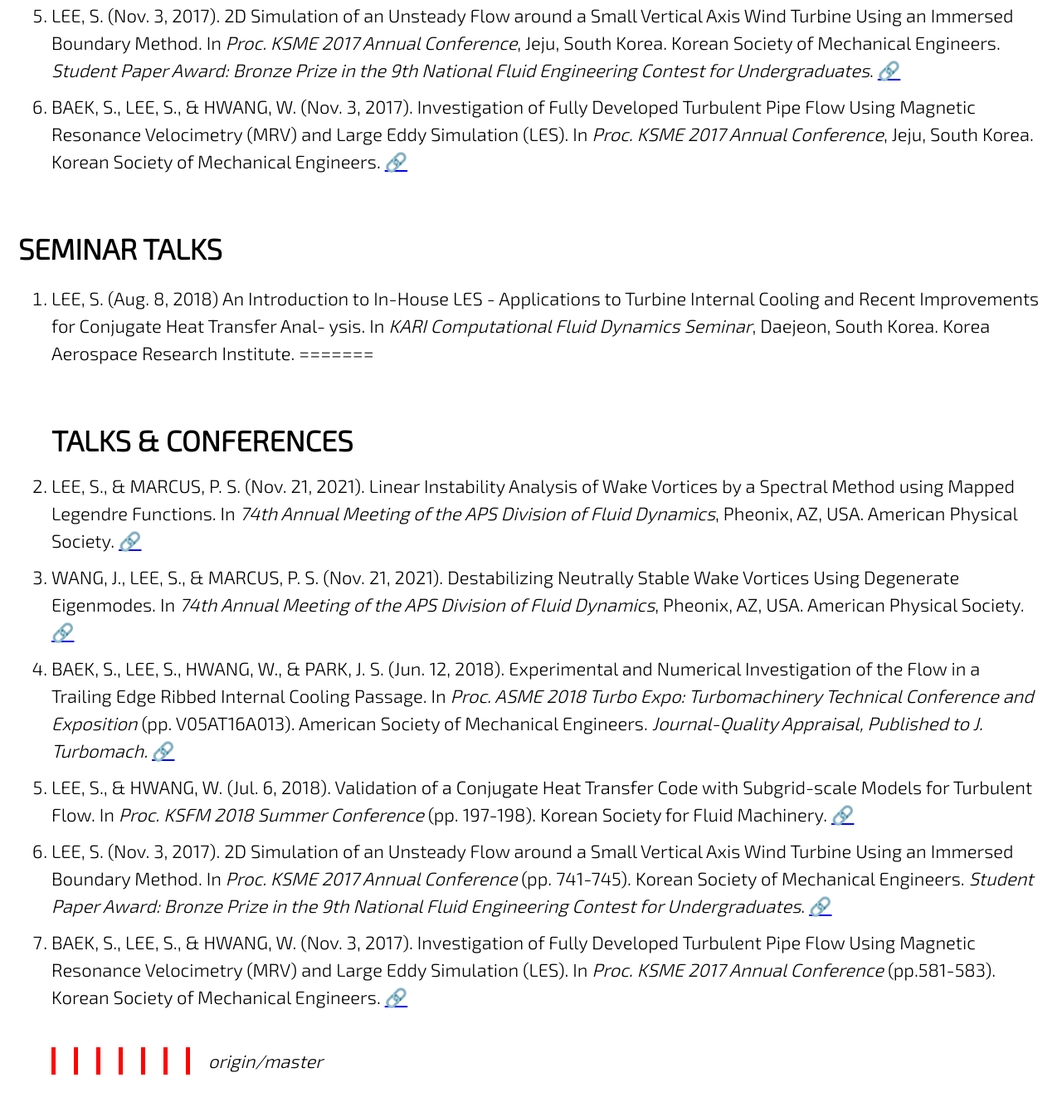
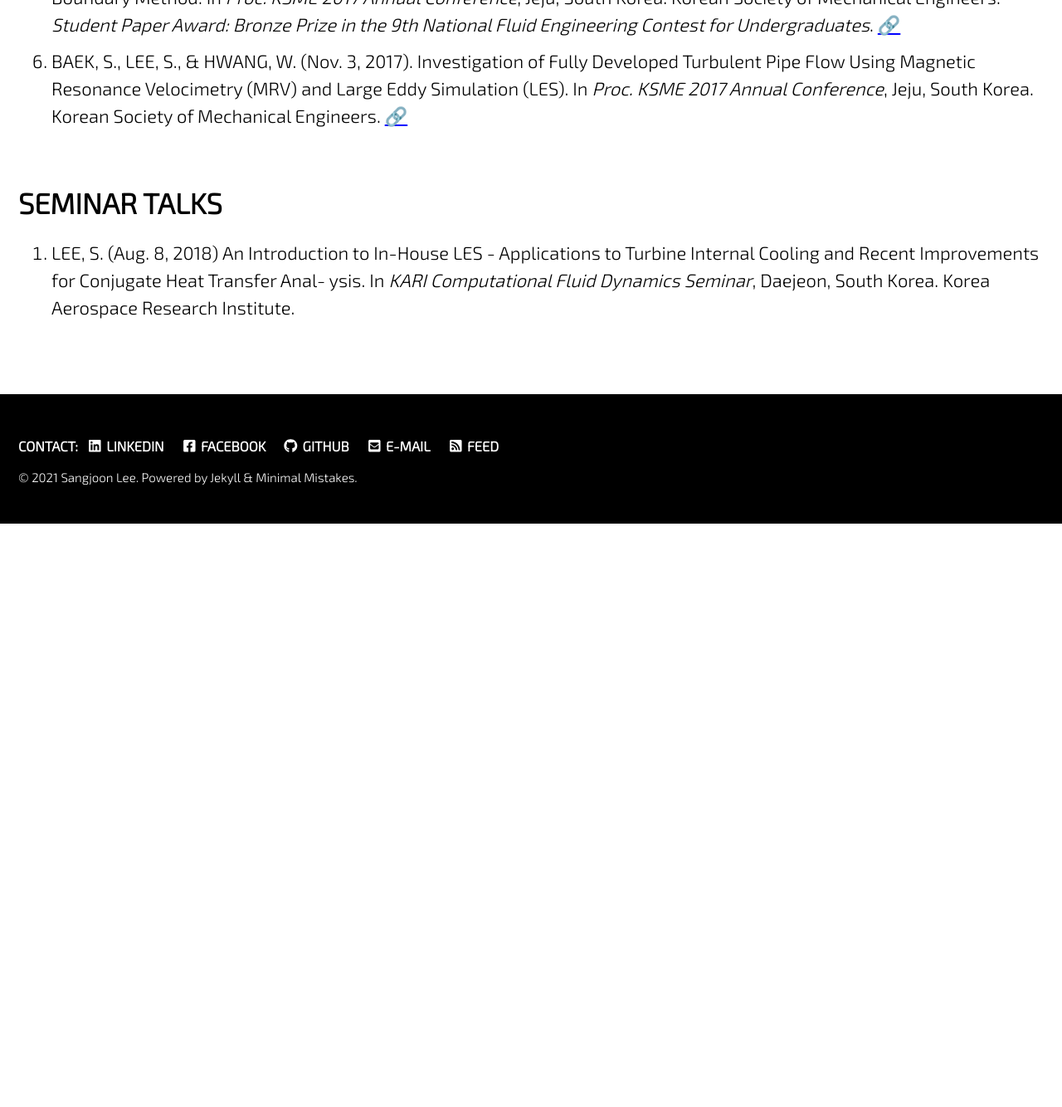
Before and after one commit to jun9303/jun9303.github.io, a Jekyll site: the page built from _pages/publications.md, in a window 1280 px wide and 1400 px high, scrolled down 1235 px. Shown: the top 1334 px of the window at 83% size. Built offline with Jekyll 4.4.1, drawn with Linux system fonts in a browser that asks for light colours; cached includes are drawn as plain includes; nearby versions of some CDN libraries; emoji names are drawn with the system emoji font; after the commit the page ends 1865 px from its top, so only the background shows below that.

Commit message:
APS Update 112621

```diff
--- a/_pages/publications.md
+++ b/_pages/publications.md
@@ -28,16 +27,6 @@ header:
 
 1. LEE, S. (Aug. 8, 2018) An Introduction to In-House LES - Applications to Turbine Internal Cooling and Recent Improvements for Conjugate Heat Transfer Anal-
 ysis. In *KARI Computational Fluid Dynamics Seminar*, Daejeon, South Korea. Korea Aerospace Research Institute.
-=======
-# TALKS & CONFERENCES
-
-1. LEE, S., & MARCUS, P. S. (Nov. 21, 2021). Linear Instability Analysis of Wake Vortices by a Spectral Method using Mapped Legendre Functions. In *74th Annual Meeting of the APS Division of Fluid Dynamics*, Pheonix, AZ, USA. American Physical Society. [:link:](https://meetings.aps.org/Meeting/DFD21/Session/E24.1)
-2. WANG, J., LEE, S., & MARCUS, P. S. (Nov. 21, 2021). Destabilizing Neutrally Stable Wake Vortices Using Degenerate Eigenmodes. In *74th Annual Meeting of the APS Division of Fluid Dynamics*, Pheonix, AZ, USA. American Physical Society. [:link:](https://meetings.aps.org/Meeting/DFD21/Session/E24.3)
-3. BAEK, S., LEE, S., HWANG, W., & PARK, J. S. (Jun. 12, 2018). Experimental and Numerical Investigation of the Flow in a Trailing Edge Ribbed Internal Cooling Passage. In *Proc. ASME 2018 Turbo Expo: Turbomachinery Technical Conference and Exposition* (pp. V05AT16A013). American Society of Mechanical Engineers. *Journal-Quality Appraisal, Published to J. Turbomach.* [:link:](https://doi.org/10.1115/GT2018-76741)
-4. LEE, S., & HWANG, W. (Jul. 6, 2018). Validation of a Conjugate Heat Transfer Code with Subgrid-scale Models for Turbulent Flow. In *Proc. KSFM 2018 Summer Conference* (pp. 197-198). Korean Society for Fluid Machinery. [:link:](http://www.dbpia.co.kr/journal/articleDetail?nodeId=NODE07536688&language=ko_KR)
-5. LEE, S. (Nov. 3, 2017). 2D Simulation of an Unsteady Flow around a Small Vertical Axis Wind Turbine Using an Immersed Boundary Method. In *Proc. KSME 2017 Annual Conference* (pp. 741-745). Korean Society of Mechanical Engineers. *Student Paper Award: Bronze Prize in the 9th National Fluid Engineering Contest for Undergraduates*. [:link:](http://www.dbpia.co.kr/journal/articleDetail?nodeId=NODE07287580&language=ko_KR#)
-6. BAEK, S., LEE, S., & HWANG, W. (Nov. 3, 2017). Investigation of Fully Developed Turbulent Pipe Flow Using Magnetic Resonance Velocimetry (MRV) and Large Eddy Simulation (LES). In *Proc. KSME 2017 Annual Conference* (pp.581-583). Korean Society of Mechanical Engineers. [:link:](http://www.dbpia.co.kr/journal/articleDetail?nodeId=NODE07287540&language=ko_KR#)
->>>>>>> origin/master
 
 <style type="text/css">
 h1 {
```
Also changed, not shown: other parts of _pages/publications.md (+0 -1 lines).
